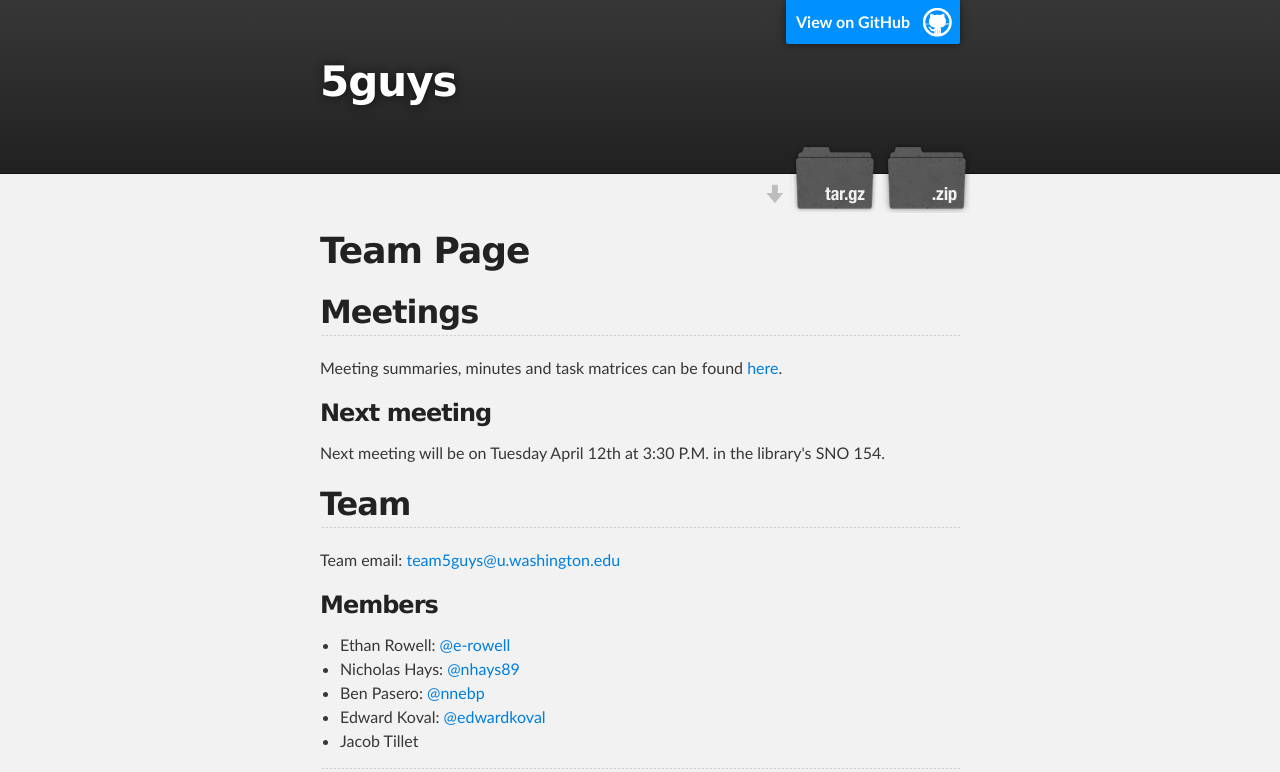
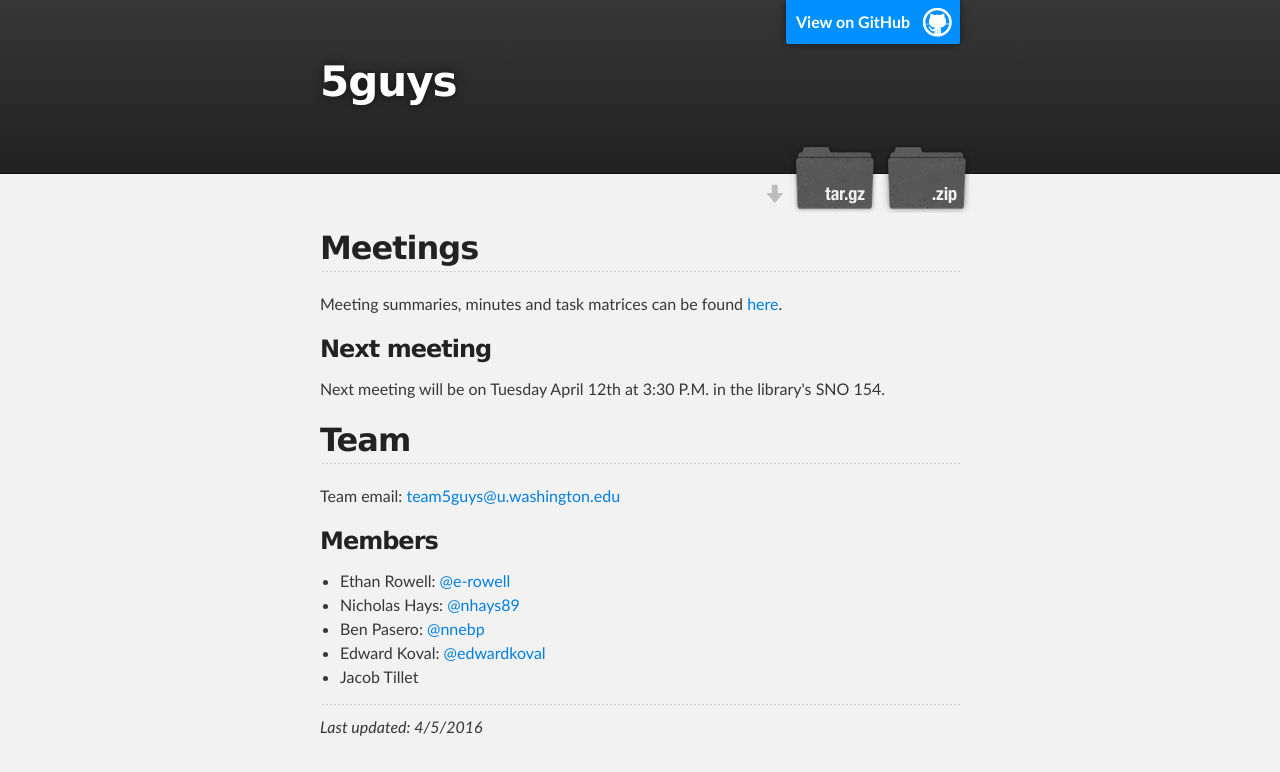
Before and after one commit to e-rowell/5guys, a plain HTML site: page index.html in a window 1280 px wide. Shown: the top 772 px of the page. Drawn offline with Linux system fonts and the light colour scheme.

Commit message:
Removed "Team Page" title

```diff
--- a/index.html
+++ b/index.html
@@ -32,7 +32,6 @@
     <div id="main_content_wrap" class="outer">
       <section id="main_content" class="inner">
         <h1>
-<a id="team-page" class="anchor" href="#team-page" aria-hidden="true"><span aria-hidden="true" class="octicon octicon-link"></span></a>Team Page</h1>
 
 <h2>
 <a id="meetings" class="anchor" href="#meetings" aria-hidden="true"><span aria-hidden="true" class="octicon octicon-link"></span></a>Meetings</h2>
```
